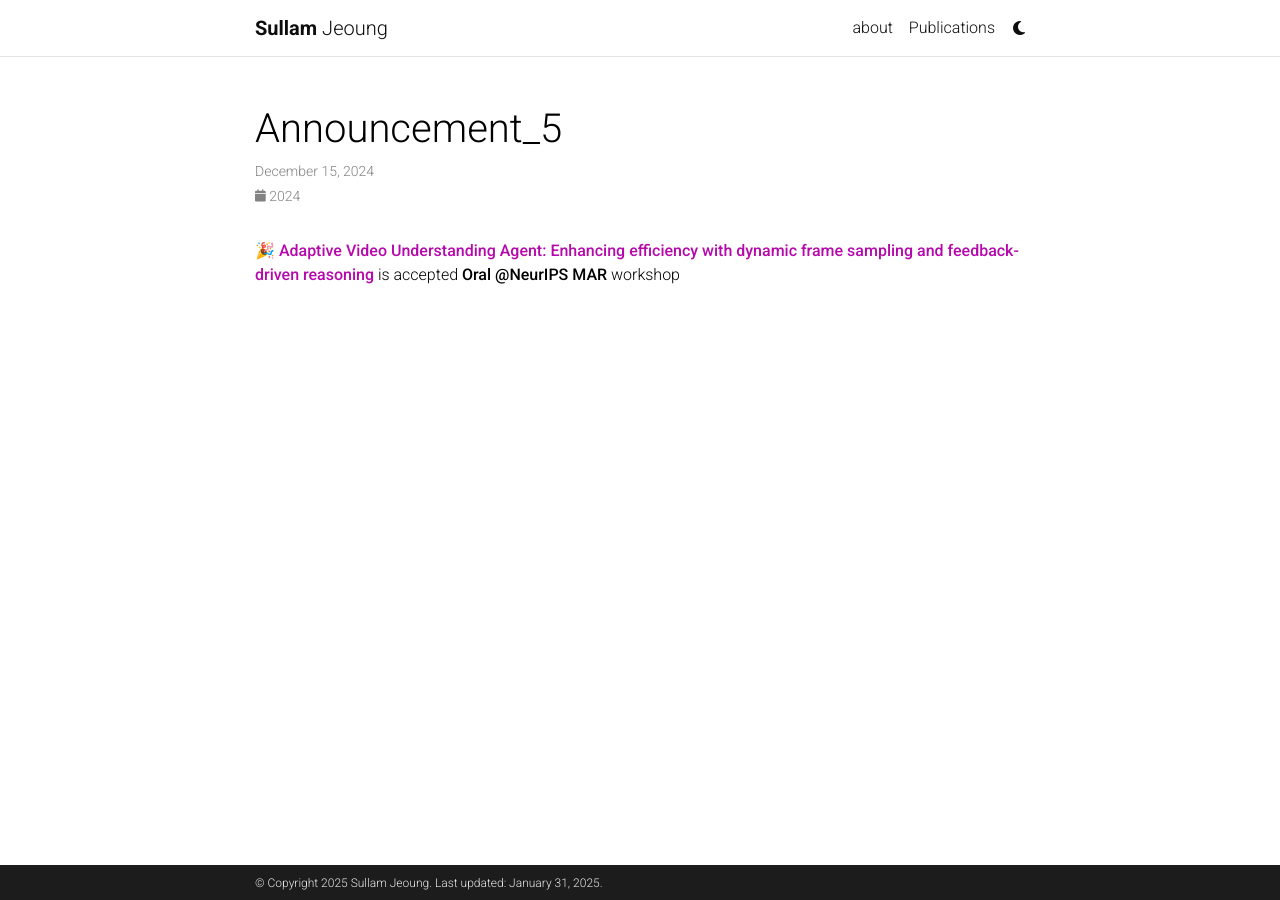
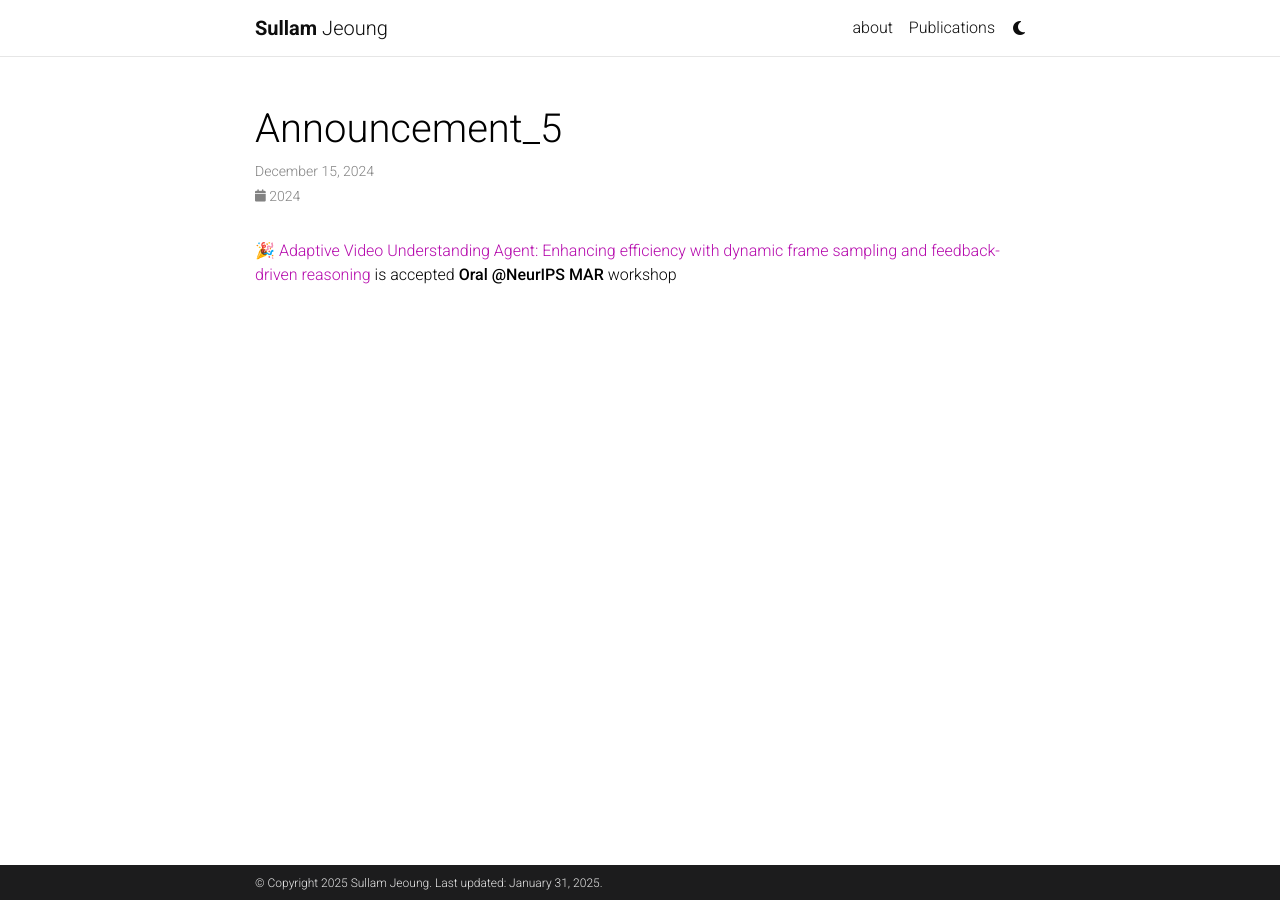
Before and after one commit to sullamij/sullamij.github.io, a Jekyll site: the page built from _news/announcement_5.md, in a window 1280 px wide. Built offline with Jekyll 4.4.1, drawn with Linux system fonts in a browser that asks for light colours; comment, search, counter and statistics services are not loaded; a style sheet for code colours, icons or effects is not loaded.

```diff
--- a/_news/announcement_5.md
+++ b/_news/announcement_5.md
@@ -5,4 +5,4 @@ inline: true
 related_posts: false
 ---
 
-🎉 **[Adaptive Video Understanding Agent: Enhancing efficiency with dynamic frame sampling and feedback-driven reasoning](https://arxiv.org/abs/2410.20252)** is accepted **Oral @NeurIPS MAR** workshop
+🎉 [Adaptive Video Understanding Agent: Enhancing efficiency with dynamic frame sampling and feedback-driven reasoning](https://arxiv.org/abs/2410.20252) is accepted **Oral @NeurIPS MAR** workshop
```
